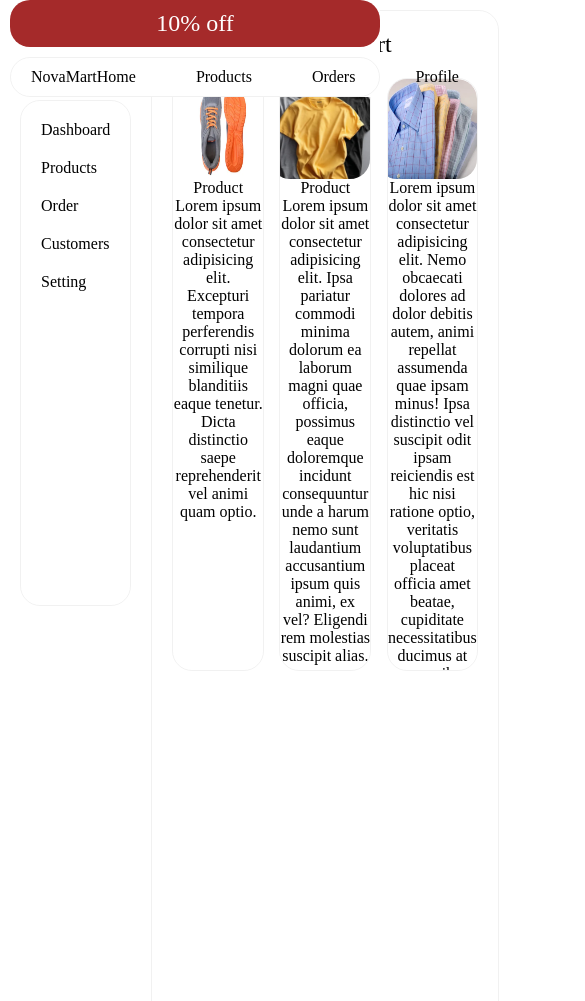
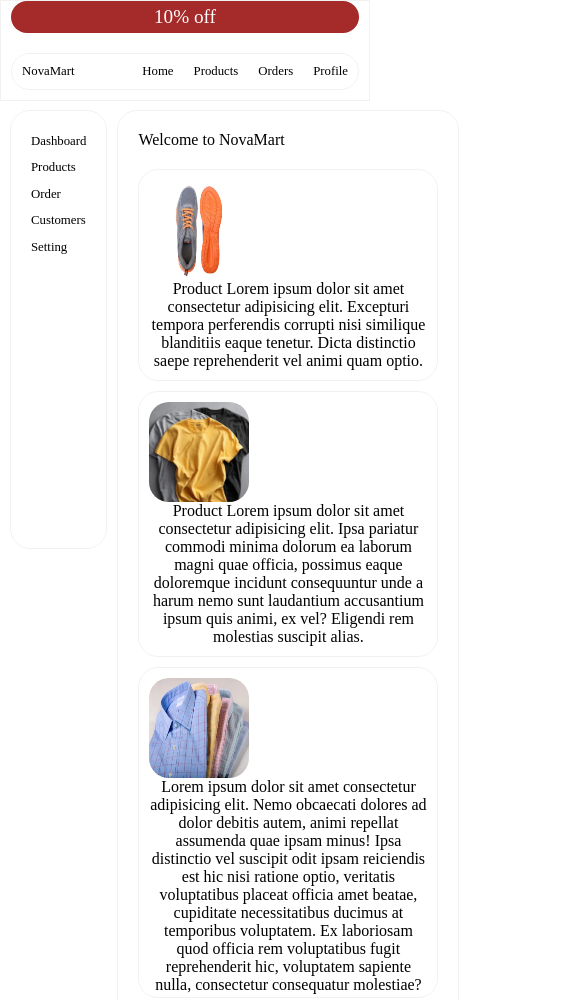
Before and after one commit to Bip-resh/HTML-Practice, a plain HTML site: page Day7/webpage_layout/index.html in a window 390 px wide. Shown: the top 1001 px of the page, 585 px wide, since content can reach past the window. Drawn offline with Linux system fonts and the light colour scheme.

Commit message:
work done

```diff
--- a/Day7/HeroPage/style.css
+++ b/Day7/HeroPage/style.css
@@ -12,7 +12,7 @@
 .div-container{
     height : 100vh;
     width : 100vw;
-    padding: 20px;
+    padding: clamp(1rem , 1.5vw , 2rem);
     background-image: linear-gradient(to right, rgb(0, 0 , 0, 0.8),rgb(0, 0, 0, 0.1)),radial-gradient(circle,rgb(0, 0, 0, 0.8),rgb(0, 0, 0, 0.1)), url(./image/background.png);
     background-size: cover;
     background-repeat: no-repeat;
@@ -20,12 +20,17 @@
     background-attachment: fixed;
     color: var(--font-color);
 
+    /* display: flex;
+    flex-direction: column;
+    gap : clamp(5rem , vw , 10rem) */
+
 
 }
 
 .header-container{
     width : 100%;
     display: flex;
+    gap : clamp(30px, 2vw, 45px);
     justify-content: space-between;
 
 }
@@ -33,10 +38,12 @@
 .header-container ul{
     list-style: none;
     display: flex;
+    font-size: clamp(0.7rem , 1vw, 2rem);
+    gap : clamp(5px , 0.75vw, 15px);
     justify-content: space-between;
     align-items: center;
-    gap : 30px;
-    margin-right: 60px;
+    gap : clamp( 1rem, 2vw, 2rem);
+    margin-right: min(3.5vw , 60px);
 }
 
 .header-container a{
@@ -47,11 +54,14 @@
 
 .main-container{
     margin-top : 100px;
+    display: flex;
+    flex-direction: column;
+    gap : clamp(2rem , 2vw , 3rem);
 }
 
 .first-p{
     color : #CB8C3E;
-    font-size : 1.2rem;
+    font-size : clamp(1rem , 1vw, 1.5rem);
 }
 
 .main-container h1{
@@ -60,9 +70,9 @@
 
 .button-container{
     margin-top: 10px;
-    width : 20%;
+    width : clamp(250px , 30% , 350px);
     display: flex;
-    justify-content: space-between;
+    gap : 10px;
     align-items: center;
 
 }
@@ -71,8 +81,8 @@
     padding : 5px 10px;
     background-color: #F7972A;
     border-radius : 5px;
-    border : none;
     color : white;
+    border : 1px solid #F7972A;
 }
 
 .video-button{
@@ -86,6 +96,23 @@
 }
 
 .video-button img{
-    height : 20px;
-    width : 20px;
+    height : 1rem;
+    width : 1rem;
 }
+
+
+@media(max-width:570px){
+    .header-container{
+        flex-direction: column;
+        text-align: center;
+    }
+
+    .header-container ul{
+        display : grid ;
+        gap : clamp(1rem, 1vw , 2rem);
+        grid-template-columns: repeat(auto-fit , 30px);
+        grid-template-rows: auto;
+
+    }
+
+}
--- a/Day7/spacing/style.css
+++ b/Day7/spacing/style.css
@@ -14,10 +14,12 @@ h1{
     margin-bottom : 30px;
     padding  : 10px 20px;
     text-align: center;
+    font-size : clamp(2rem , calc( 2vw + 1rem) , 4rem)
 }
 
 .first-p{
-    margin : 30px;
+    font-size: clamp(1.1rem , 2vw ,1.5rem);
+    margin : min(2vw,30px);
     white-space: pre-wrap;
     gap : 10px;
     line-height: 30px;
@@ -25,6 +27,7 @@ h1{
 
 
 .second-p{
+    font-size: clamp(1.1rem, 2vw, 1.5rem);
     margin : 30px;
     white-space: nowrap;
 }
--- a/Day7/webpage_layout/style.css
+++ b/Day7/webpage_layout/style.css
@@ -7,22 +7,23 @@
 :root{
     --bc : rgba(255, 253, 253, 0.89);
     --border : 1px solid rgba(0, 0, 0, 0.055);
-    --font-size : 1rem;
-    --announcement-font-size : 1.5rem;
+    --font-size : clamp(0.8rem , 1vw ,1.1rem);
+    --announcement-font-size : clamp(1.2rem , 1.5vw , 2rem);
     --border-radius : 20px;
 }
 
 .web-container{
     margin: 0px 10px;
-    height : 150vh;
-    width : calc(100vw - 40px);
+    height : auto;
+    width : 100%;
     display : grid;
     grid-template-columns: 1fr 3fr;
-    grid-template-rows: 1fr 5fr 1fr;
-    grid-template-areas:
-                            "header header"
+    grid-template-rows: 100px  minmax(500px, auto) 150px;
+    grid-template-areas:    "header header"
                             "sidebar main"
                             "footer footer";
+
+
 }
 header{
     grid-area: header;
@@ -43,7 +44,7 @@ footer{
 
 
 .header-container{
-    margin: 0px 10px;
+    width: calc(100% - 20px);
     display: flex;
     flex-direction: column;
     align-items: center;
@@ -54,14 +55,16 @@ footer{
     left : 0px ;
     right: 0px;
     z-index: 10;
+    border: var(--border);
+
 
 
 
 }
 .announcement-bar{
-    width : 100%;
+    width : calc(100% - 20px);
     text-align: center;
-    padding : 10px 20px;
+    padding : 5px 10px;
     border-radius : var(--border-radius);
     color : white;
     font-size: var(--announcement-font-size);
@@ -70,11 +73,12 @@ footer{
 }
 
 .nav-container{
-    width: 100%;
+    width: calc(100% - 20px);
+    margin : 10px;
     display: flex;
     justify-content: space-between;
     border : var(--border);
-    padding : 10px 20px;
+    padding : 10px 10px;
     border-radius : var(--border-radius);
     font-size: var(--font-size);
     position: sticky;
@@ -83,8 +87,8 @@ footer{
 .page-container ul{
     display: flex;
     list-style: none;
-    gap : 60px;
-    margin-right : 500px;
+    gap : clamp(20px , 2vw , 50px);
+
 
 }
 
@@ -94,23 +98,26 @@ footer{
 }
 
 .sidebar-container{
-    margin : 10px ;
+    width: 100%;
+    margin-top: 10px;
     padding : 20px;
-    height : 60vh;
+    height : 52vh;
     border: var(--border);
     border-radius: var(--border-radius);
-
     position : sticky;
     top : 100px;
     z-index: 1;
+
 
 }
 
 .sidebar-list{
     display: flex;
     flex-direction: column;
-    gap : 20px;
+    align-items: start;
+    gap : 1vh;
     list-style: none;
+
 
 }
 
@@ -122,16 +129,18 @@ footer{
 
 
 .main-container{
-    height : 100%;
-    margin : 10px 0px 10px 10px;
+    margin: 10px 10px 0px 10px;
+    height : auto;
+    width: calc(100% - 20px);
     padding : 20px;
     border : var(--border);
     border-radius: var(--border-radius);
 
+
 }
 
 .title-p{
-    font-size: var(--announcement-font-size);
+    font-size: clamp(1rem , 1vw, 2rem);
 }
 
 .productCard-container{
@@ -140,17 +149,24 @@ footer{
     margin-top : 20px;
     display : flex;
     justify-content: space-between;
+    gap : 10px;
+    display: grid;
+    grid-template-columns: repeat(auto-fit , minmax(300px , 1fr));
+    justify-content: center;
 
 }
 
 .card1, .card2 , .card3{
-    height : 50%;
-    width : 30%;
+    height : auto;
+    width : 100%;
     border-radius: var(--border-radius);
     color : black;
     text-align: center;
     border: var(--border);
     overflow-y: auto;
+    padding: 10px;
+    display: grid;
+    grid-template-columns: auto;
 }
 
 .card1 img,
@@ -190,24 +206,25 @@ footer{
 
 .footer-container{
     height : 100%;
-    width: 100%;
+    width: calc(100% - 30px);
     border : var(--border);
     border-radius: var(--border-radius);
     margin-top: 20px;
-
     position: relative;
+    background-color: black;
 
 }
 
 .input-container{
     background-color: rgba(137, 43, 226, 0.199);
-    height : 100px ;
-    width : 500px;
+    height : min(80%,100px) ;
+    width : min(70%,500px);
     padding : 10px 20px;
     border-radius : 20px;
     position: absolute;
-    top : 20%;
-    left : 30%;
+    top : 10%;
+    left : 20%;
+
 }
 
 .input-container label{
```
Also changed, not shown: Day7/Newspaper_page/style.css (+28 -12 lines), Day7/interactiveProfile/style.css (+4 -4 lines).
